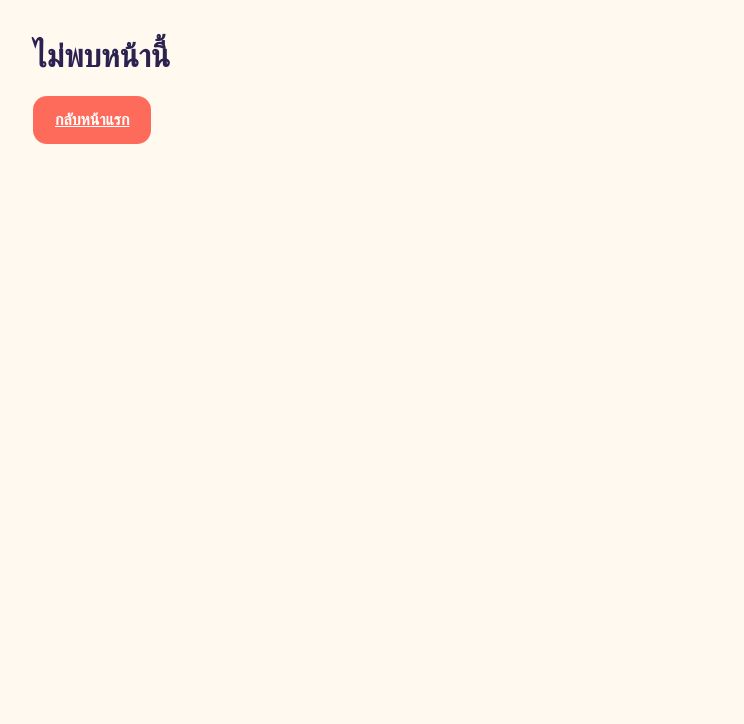
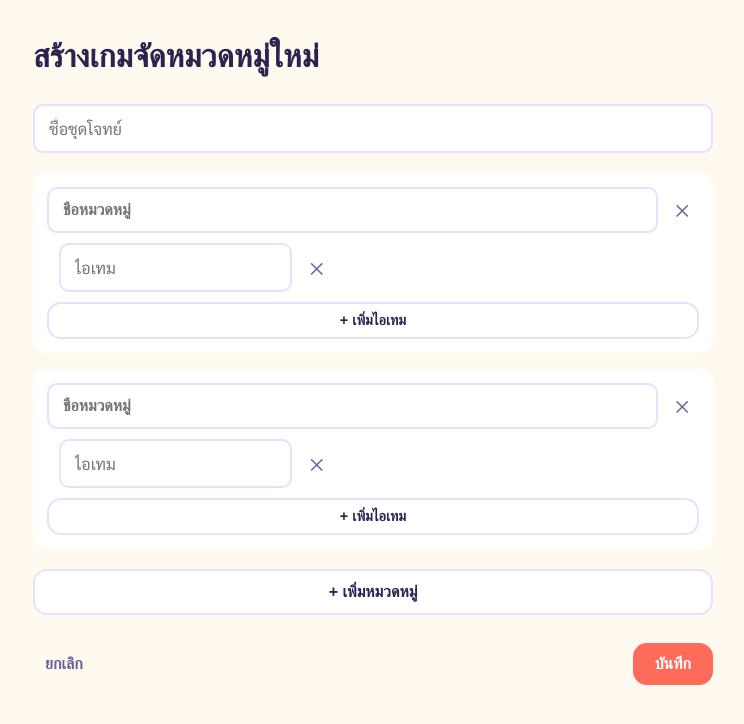
Before and after one commit to ParanyuLion/Learnly, a Next.js app: page /sort/edit/new in a window 1280 px wide. Before the commit this address had no page. Shown: the top 724 px of the page, without its empty margins (267-1011 px from the left). Built offline with nearby package versions, Linux system fonts and the light colour scheme; a web font is replaced by a local one.

Commit message:
feat: add create/edit page for sort-game categories and items

```diff
--- /dev/null
+++ b/app/sort/edit/[id]/page.module.css
@@ -0,0 +1,69 @@
+.form {
+  display: flex;
+  flex-direction: column;
+  gap: 20px;
+}
+
+.categoryList {
+  display: flex;
+  flex-direction: column;
+  gap: 16px;
+}
+
+.categoryCard {
+  background: var(--color-surface);
+  border-radius: var(--radius-md);
+  box-shadow: var(--shadow-pop-sm) rgba(43, 34, 80, 0.1);
+  padding: 14px;
+  display: flex;
+  flex-direction: column;
+  gap: 10px;
+}
+
+.categoryHeader {
+  display: flex;
+  gap: 8px;
+  align-items: center;
+}
+
+.categoryNameInput {
+  flex: 1;
+  font-family: var(--font-display);
+  font-weight: 700;
+}
+
+.itemList {
+  display: flex;
+  flex-direction: column;
+  gap: 8px;
+  padding-left: 12px;
+}
+
+.itemRow {
+  display: flex;
+  gap: 8px;
+}
+
+.itemRow .text-input {
+  flex: 1;
+}
+
+.removeBtn {
+  border: none;
+  background: transparent;
+  color: var(--color-ink-soft);
+  font-size: 1.1rem;
+  padding: 0 10px;
+  cursor: pointer;
+}
+
+.removeBtn:hover {
+  color: var(--color-coral-dark);
+}
+
+.actions {
+  display: flex;
+  justify-content: space-between;
+  gap: 12px;
+  margin-top: 8px;
+}
--- /dev/null
+++ b/app/sort/edit/[id]/page.tsx
@@ -0,0 +1,183 @@
+"use client";
+
+import { useEffect, useState } from "react";
+import { useRouter } from "next/navigation";
+import { fetchJson } from "@/lib/fetch-json";
+import styles from "./page.module.css";
+
+type CategoryInput = { name: string; items: string[] };
+
+export default function EditSortSetPage({ params }: { params: { id: string } }) {
+  const router = useRouter();
+  const isNew = params.id === "new";
+  const [title, setTitle] = useState("");
+  const [categories, setCategories] = useState<CategoryInput[]>([
+    { name: "", items: [""] },
+    { name: "", items: [""] },
+  ]);
+  const [loading, setLoading] = useState(!isNew);
+  const [error, setError] = useState<string | null>(null);
+
+  useEffect(() => {
+    if (isNew) return;
+    fetchJson<{
+      title: string;
+      categories: { name: string; items: { text: string }[] }[];
+    }>(`/api/sort-sets/${params.id}`)
+      .then((data) => {
+        setTitle(data.title);
+        setCategories(
+          data.categories.map((c) => ({ name: c.name, items: c.items.map((i) => i.text) }))
+        );
+        setLoading(false);
+      })
+      .catch((err) => {
+        setError(err.message);
+        setLoading(false);
+      });
+  }, [isNew, params.id]);
+
+  function updateCategoryName(catIndex: number, name: string) {
+    setCategories((prev) => prev.map((c, i) => (i === catIndex ? { ...c, name } : c)));
+  }
+
+  function updateItem(catIndex: number, itemIndex: number, text: string) {
+    setCategories((prev) =>
+      prev.map((c, i) =>
+        i === catIndex ? { ...c, items: c.items.map((it, j) => (j === itemIndex ? text : it)) } : c
+      )
+    );
+  }
+
+  function addItem(catIndex: number) {
+    setCategories((prev) =>
+      prev.map((c, i) => (i === catIndex ? { ...c, items: [...c.items, ""] } : c))
+    );
+  }
+
+  function removeItem(catIndex: number, itemIndex: number) {
+    setCategories((prev) =>
+      prev.map((c, i) =>
+        i === catIndex ? { ...c, items: c.items.filter((_, j) => j !== itemIndex) } : c
+      )
+    );
+  }
+
+  function addCategory() {
+    setCategories((prev) => [...prev, { name: "", items: [""] }]);
+  }
+
+  function removeCategory(catIndex: number) {
+    setCategories((prev) => prev.filter((_, i) => i !== catIndex));
+  }
+
+  async function save() {
+    const cleanCategories = categories
+      .map((c) => ({
+        name: c.name.trim(),
+        items: c.items.map((it) => it.trim()).filter(Boolean),
+      }))
+      .filter((c) => c.name && c.items.length > 0);
+
+    if (!title.trim() || cleanCategories.length < 2) {
+      alert("ต้องมีชื่อชุดโจทย์และอย่างน้อย 2 หมวดหมู่ (แต่ละหมวดต้องมีอย่างน้อย 1 ไอเทม)");
+      return;
+    }
+
+    try {
+      if (isNew) {
+        const created = await fetchJson<{ id: string }>("/api/sort-sets", {
+          method: "POST",
+          headers: { "Content-Type": "application/json" },
+          body: JSON.stringify({ title: title.trim() }),
+        });
+
+        await fetchJson(`/api/sort-sets/${created.id}`, {
+          method: "PUT",
+          headers: { "Content-Type": "application/json" },
+          body: JSON.stringify({ title: title.trim(), categories: cleanCategories }),
+        });
+      } else {
+        await fetchJson(`/api/sort-sets/${params.id}`, {
+          method: "PUT",
+          headers: { "Content-Type": "application/json" },
+          body: JSON.stringify({ title: title.trim(), categories: cleanCategories }),
+        });
+      }
+    } catch (err) {
+      alert(err instanceof Error ? err.message : "บันทึกไม่สำเร็จ");
+      return;
+    }
+
+    router.push("/");
+  }
+
+  if (error) return <p className="error-banner">{error}</p>;
+  if (loading) return <p>กำลังโหลด...</p>;
+
+  return (
+    <main className="page">
+      <div className="page-header">
+        <h1 className="page-title">{isNew ? "สร้างเกมจัดหมวดหมู่ใหม่" : "แก้ไขเกมจัดหมวดหมู่"}</h1>
+      </div>
+      <div className={styles.form}>
+        <input
+          className="text-input"
+          value={title}
+          onChange={(e) => setTitle(e.target.value)}
+          placeholder="ชื่อชุดโจทย์"
+        />
+        <div className={styles.categoryList}>
+          {categories.map((category, catIndex) => (
+            <div key={catIndex} className={styles.categoryCard}>
+              <div className={styles.categoryHeader}>
+                <input
+                  className={`text-input ${styles.categoryNameInput}`}
+                  value={category.name}
+                  onChange={(e) => updateCategoryName(catIndex, e.target.value)}
+                  placeholder="ชื่อหมวดหมู่"
+                />
+                <button className={styles.removeBtn} onClick={() => removeCategory(catIndex)} aria-label="ลบหมวดหมู่นี้">
+                  ✕
+                </button>
+              </div>
+              <div className={styles.itemList}>
+                {category.items.map((item, itemIndex) => (
+                  <div key={itemIndex} className={styles.itemRow}>
+                    <input
+                      className="text-input"
+                      value={item}
+                      onChange={(e) => updateItem(catIndex, itemIndex, e.target.value)}
+                      placeholder="ไอเทม"
+                    />
+                    <button
+                      className={styles.removeBtn}
+                      onClick={() => removeItem(catIndex, itemIndex)}
+                      aria-label="ลบไอเทมนี้"
+                    >
+                      ✕
+                    </button>
+                  </div>
+                ))}
+              </div>
+              <button className="btn btn-outline btn-sm" onClick={() => addItem(catIndex)}>
+                + เพิ่มไอเทม
+              </button>
+            </div>
+          ))}
+        </div>
+        <button className="btn btn-outline" onClick={addCategory}>
+          + เพิ่มหมวดหมู่
+        </button>
+        <div className={styles.actions}>
+          <button className="btn btn-ghost" onClick={() => router.push("/")}>
+            ยกเลิก
+          </button>
+          <button className="btn btn-primary" onClick={save}>
+            บันทึก
+          </button>
+        </div>
+      </div>
+    </main>
+  );
+}
```
